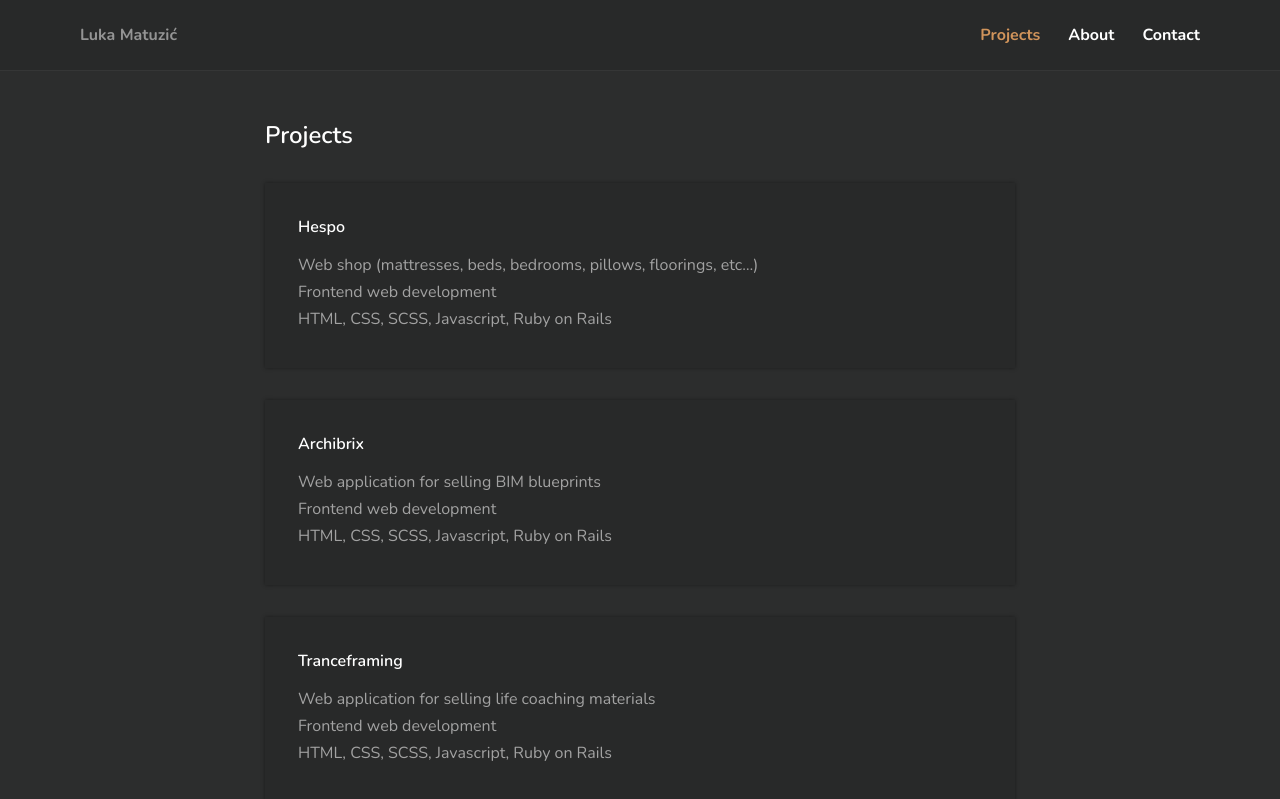
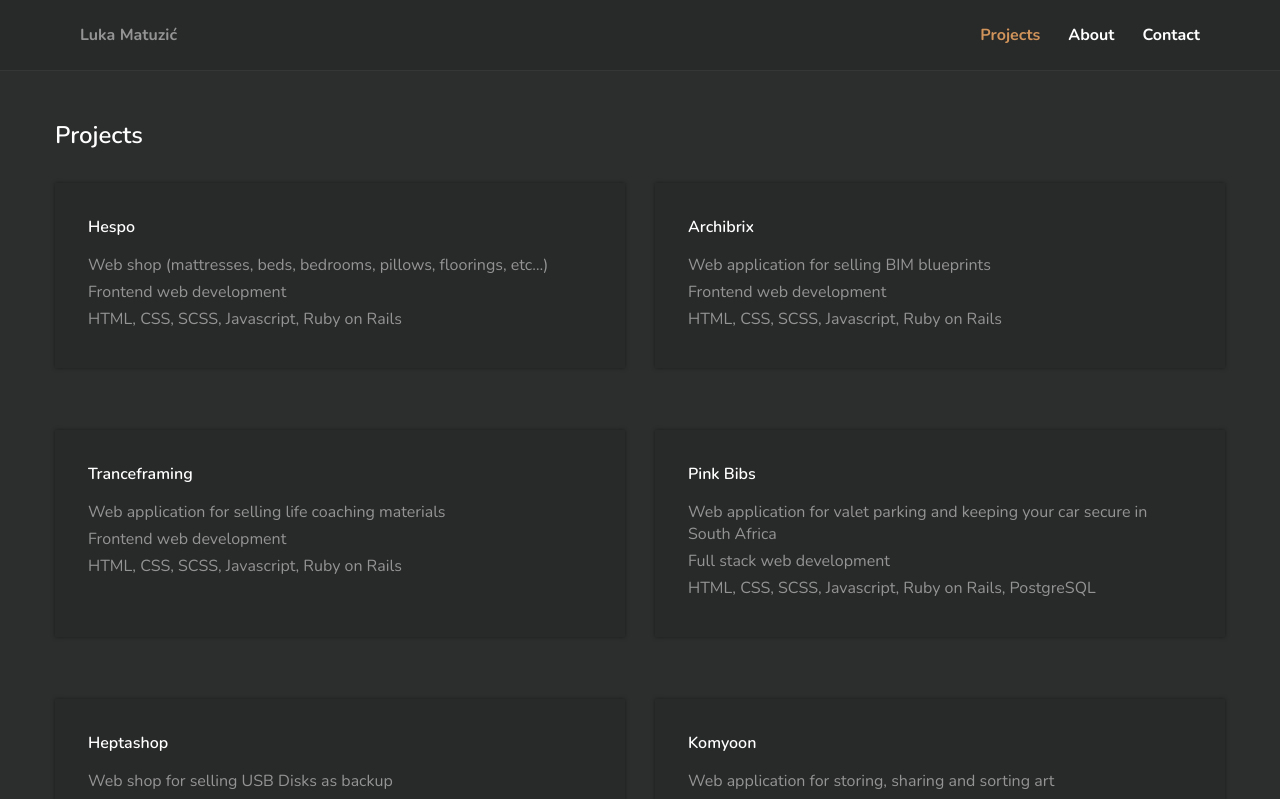
Before and after one commit to lmatuzic/portfolio, a React (Create React App) app: page /projects in a window 1280 px wide. Shown: the top 799 px of the page. Built offline with nearby package versions, Linux system fonts and the light colour scheme.

Commit message:
used css grid for projects layout

```diff
--- a/src/pages/Projects.js
+++ b/src/pages/Projects.js
@@ -9,16 +9,18 @@ const Projects = () => {
   }
 
   return (
-    <div className="container projects">
+    <div className="container">
       <motion.h2
-        variants={ titleAnimation }
-        initial="hidden"
-        animate="show"
-      >
+          variants={ titleAnimation }
+          initial="hidden"
+          animate="show"
+        >
         Projects
       </motion.h2>
 
-      <Project />
+      <div className="projects">
+        <Project />
+      </div>
     </div>
   )
 }
--- a/src/stylesheets/_core.scss
+++ b/src/stylesheets/_core.scss
@@ -8,12 +8,13 @@
 
 body {
   background-color: $dark-gray;
-  color: $light-gray;
+  color: $gray;
 }
 
 h1, h2, h3, h4, h5 {
   color: $white;
   font-weight: 600;
+  margin-bottom: 2rem;
 }
 
 .container {
@@ -23,15 +24,11 @@ h1, h2, h3, h4, h5 {
   margin-left: auto;
   margin-top: 3rem;
 
-  @media (min-width: 1200px) {
+  @media only screen and (min-width: 1200px) {
     width: 1170px;
   }
 
-  @media (min-width: 992px) {
-    width: 970px;
-  }
-
-  @media (min-width: 768px) {
-    width: 750px;
+  @media only screen and (max-width: 992px) {
+    width: auto;
   }
 }
--- a/src/stylesheets/_projects.scss
+++ b/src/stylesheets/_projects.scss
@@ -1,6 +1,10 @@
 .projects {
-  h2 {
-    margin-bottom: 2rem;
+  display: grid;
+  grid-template-columns: 1fr 1fr;
+  grid-gap: 30px;
+
+  @media only screen and (max-width: 992px) {
+    grid-template-columns: 1fr;
   }
 
   .project {
```
Also changed, not shown: 1 other file (tests, documents, lock files or other folders).
